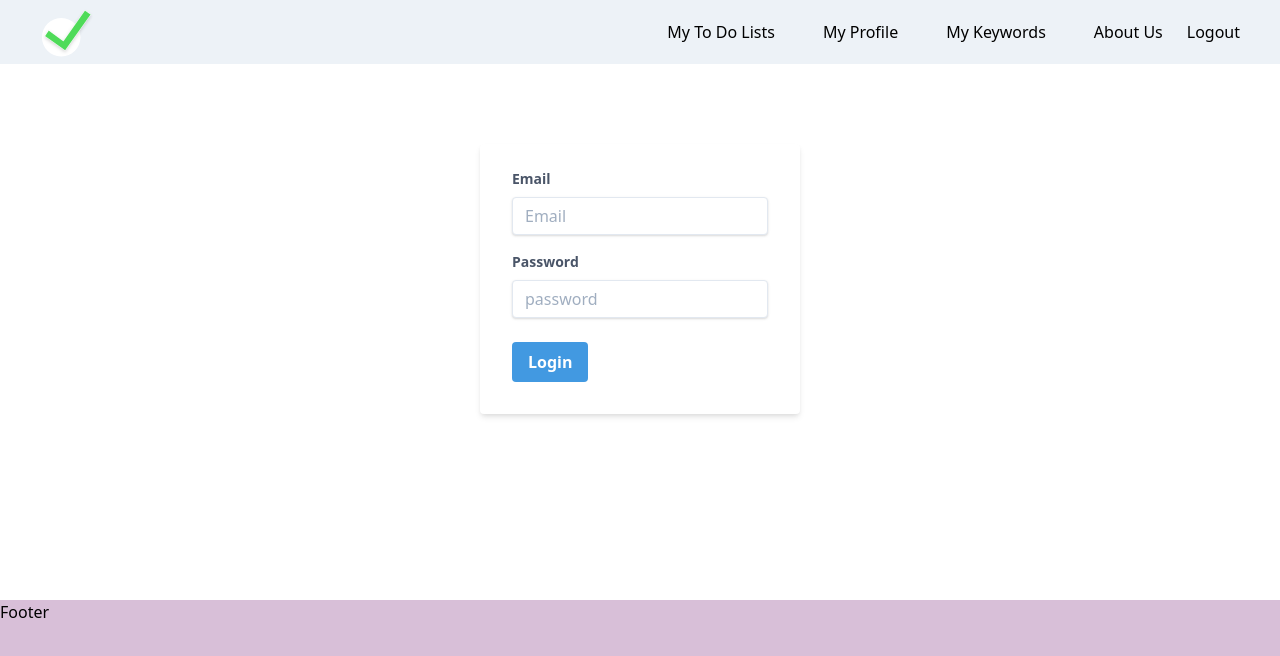
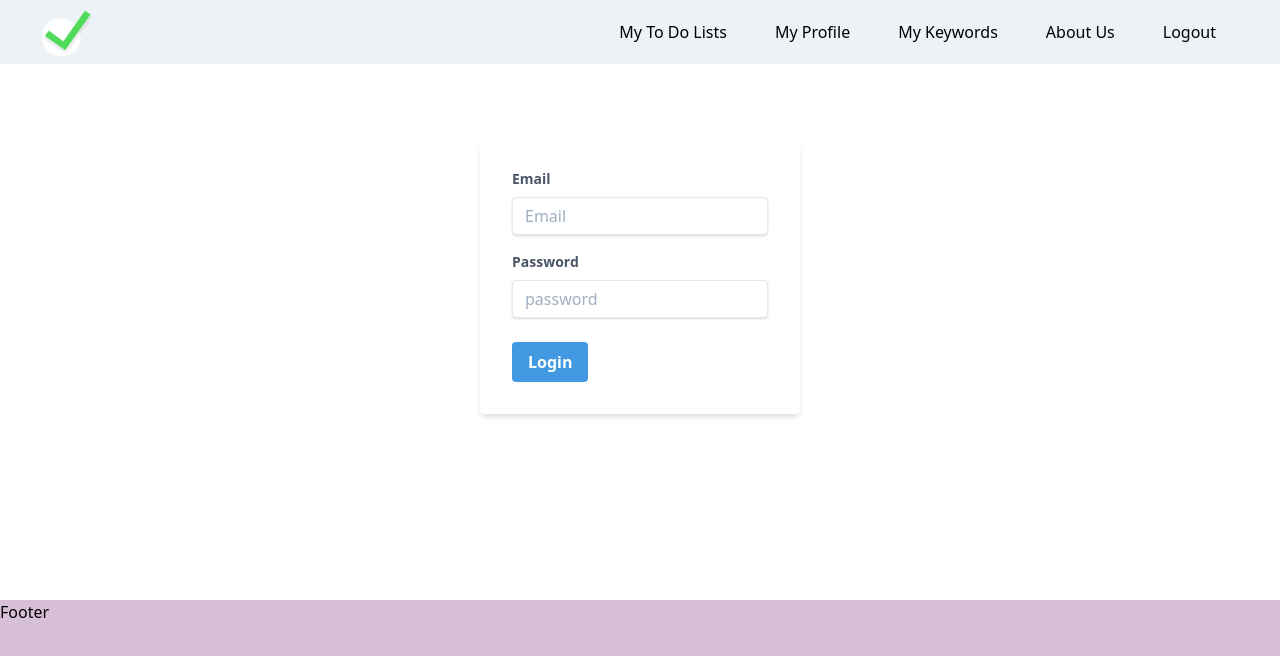
Before and after one commit to robert-laws/practice-aug-2020-tailwind-css, a React (Create React App) app: page / in a window 1280 px wide. Shown: the top 656 px of the page. Built offline with nearby package versions, Linux system fonts and the light colour scheme; no server answers; sample sign-in values are in the browser's storage.

Commit message:
add styling for logout button

```diff
--- a/src/components/auth/Logout.js
+++ b/src/components/auth/Logout.js
@@ -10,7 +10,11 @@ const Logout = () => {
     }
   };
 
-  return <button onClick={logoutUser}>Logout</button>;
+  return (
+    <button className='mx-6 hover:text-red-400' onClick={logoutUser}>
+      Logout
+    </button>
+  );
 };
 
 export default Logout;
```
